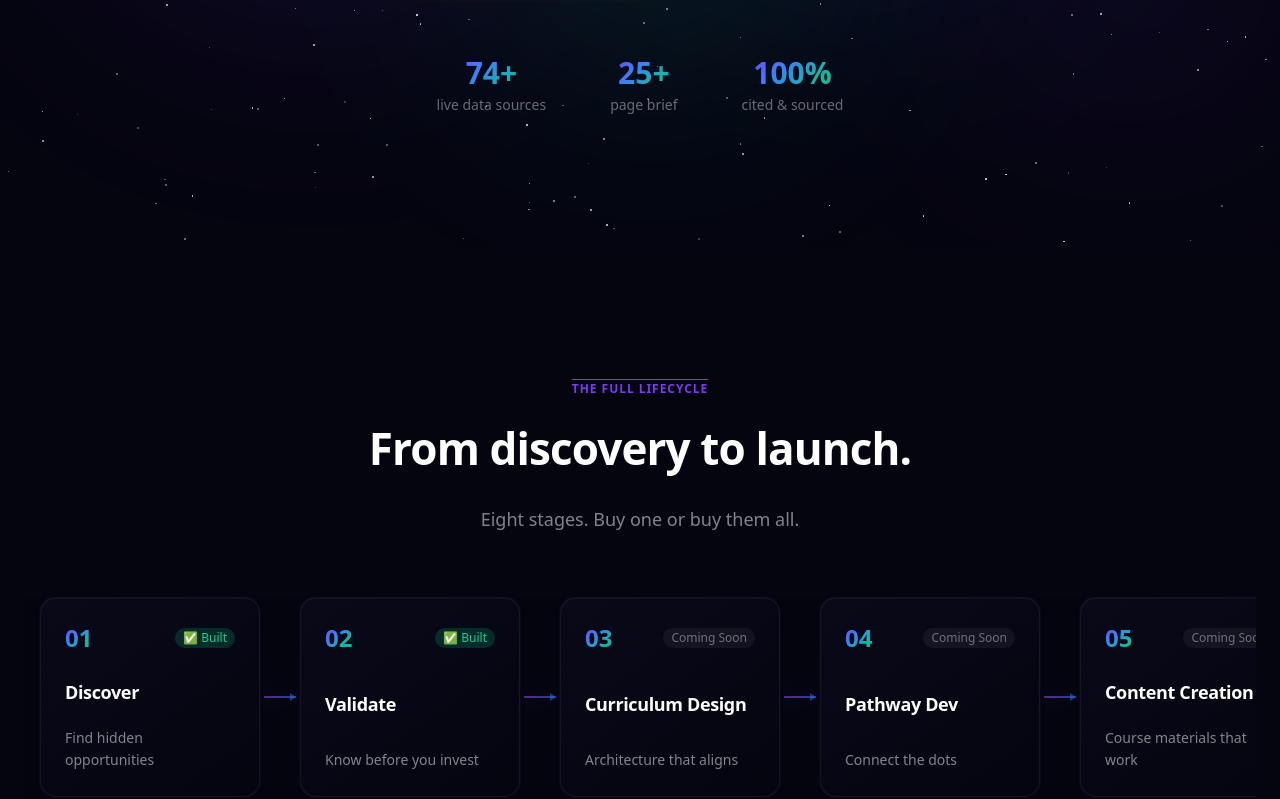
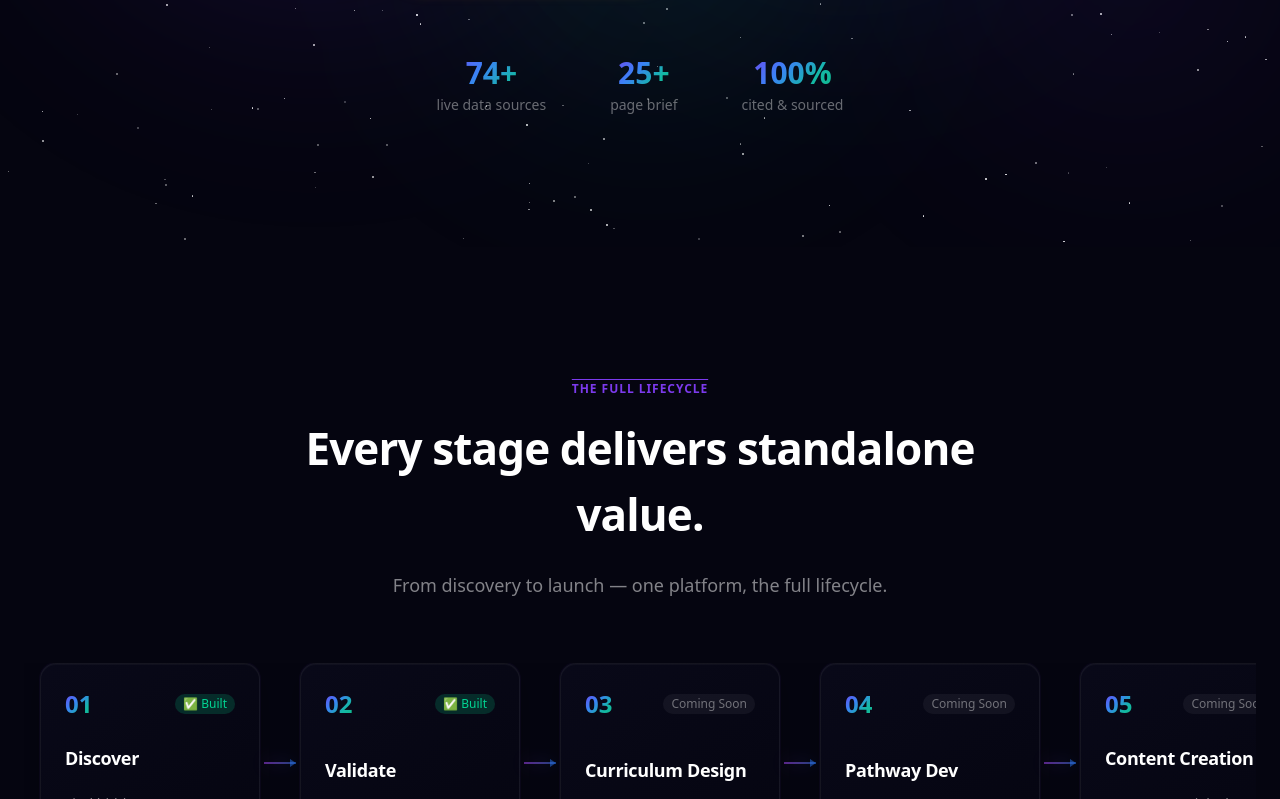
Before and after one commit to wspanic201/workforce-intelligence, a Next.js app: page / in a window 1280 px wide. Shown: the part 473-1272 px from the top of the page. Built offline with nearby package versions, Linux system fonts and the light colour scheme.

Commit message:
pipeline copy: value-focused, no sales language

```diff
--- a/app/page.tsx
+++ b/app/page.tsx
@@ -85,12 +85,12 @@ export default function HomePage() {
               className="font-heading font-bold text-white mx-auto max-w-3xl"
               style={{ fontSize: 'clamp(1.75rem, 3vw + 0.5rem, 2.75rem)' }}
             >
-              From discovery to launch.
+              Every stage delivers standalone value.
             </h2>
           </AnimateOnScroll>
           <AnimateOnScroll variant="fade-up" delay={200} className="text-center mb-16">
             <p className="text-white/50 text-lg max-w-2xl mx-auto">
-              Eight stages. Buy one or buy them all.
+              From discovery to launch — one platform, the full lifecycle.
             </p>
           </AnimateOnScroll>
 
```
